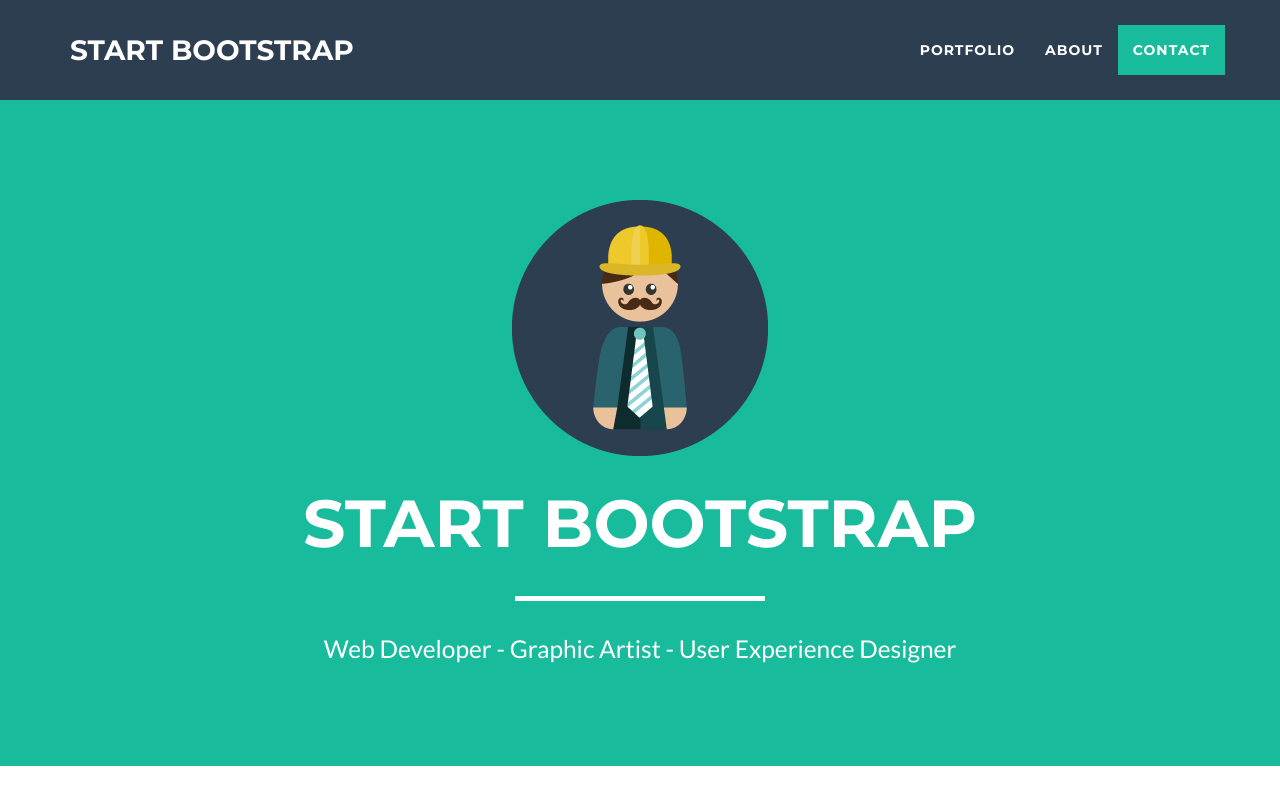
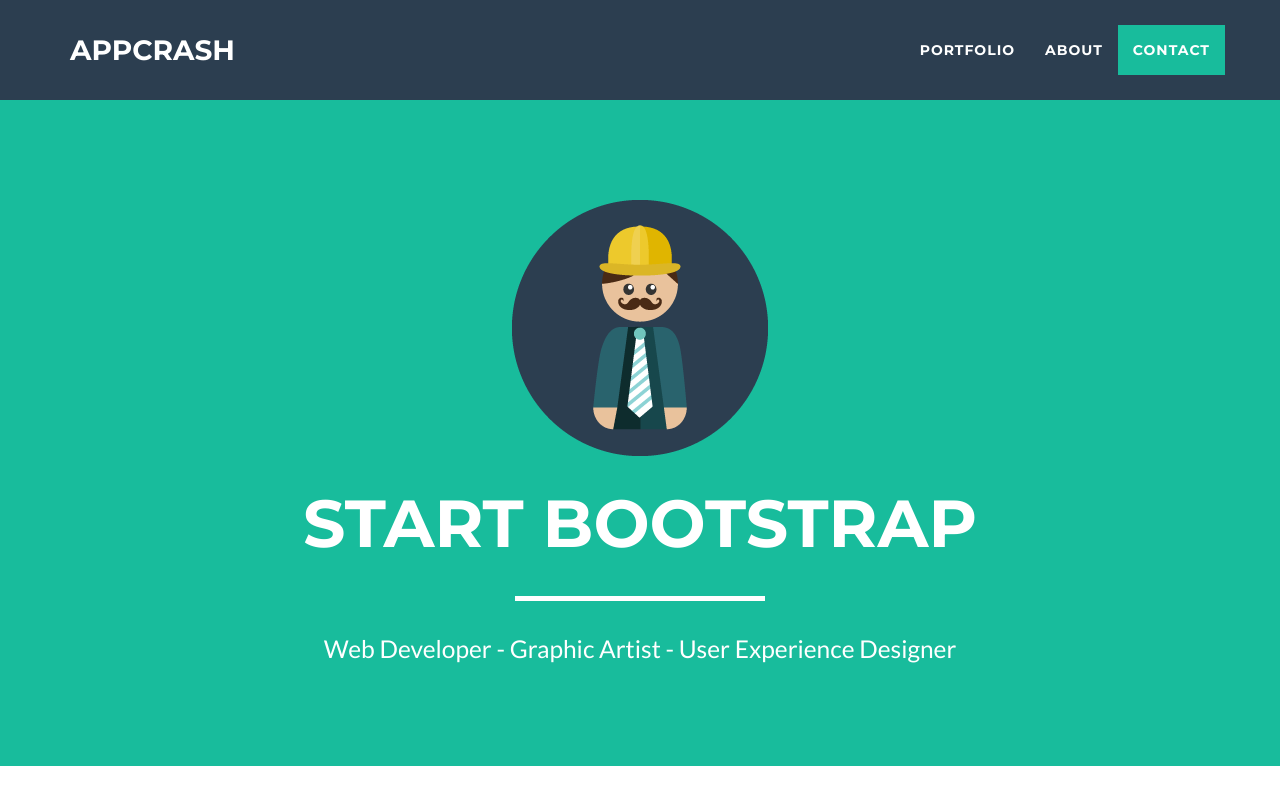
Before and after one commit to itamarwjr/appcrash_old, a website: page index.html in a window 1280 px wide. Shown: the top 800 px of the page. Drawn offline with nearby package versions, Linux system fonts and the light colour scheme.

Commit message:
enviando index appcrash

```diff
--- a/index.html
+++ b/index.html
@@ -9,7 +9,7 @@
     <meta name="description" content="">
     <meta name="author" content="">
 
-    <title>Freelancer - Start Bootstrap Theme</title>
+    <title>APPCRASH - Home</title>
 
     <!-- Bootstrap Core CSS -->
     <link href="vendor/bootstrap/css/bootstrap.min.css" rel="stylesheet">
@@ -41,7 +41,7 @@
                 <button type="button" class="navbar-toggle" data-toggle="collapse" data-target="#bs-example-navbar-collapse-1">
                     <span class="sr-only">Toggle navigation</span> Menu <i class="fa fa-bars"></i>
                 </button>
-                <a class="navbar-brand" href="#page-top">Start Bootstrap</a>
+                <a class="navbar-brand" href="#page-top">APPCRASH</a>
             </div>
 
             <!-- Collect the nav links, forms, and other content for toggling -->
```
